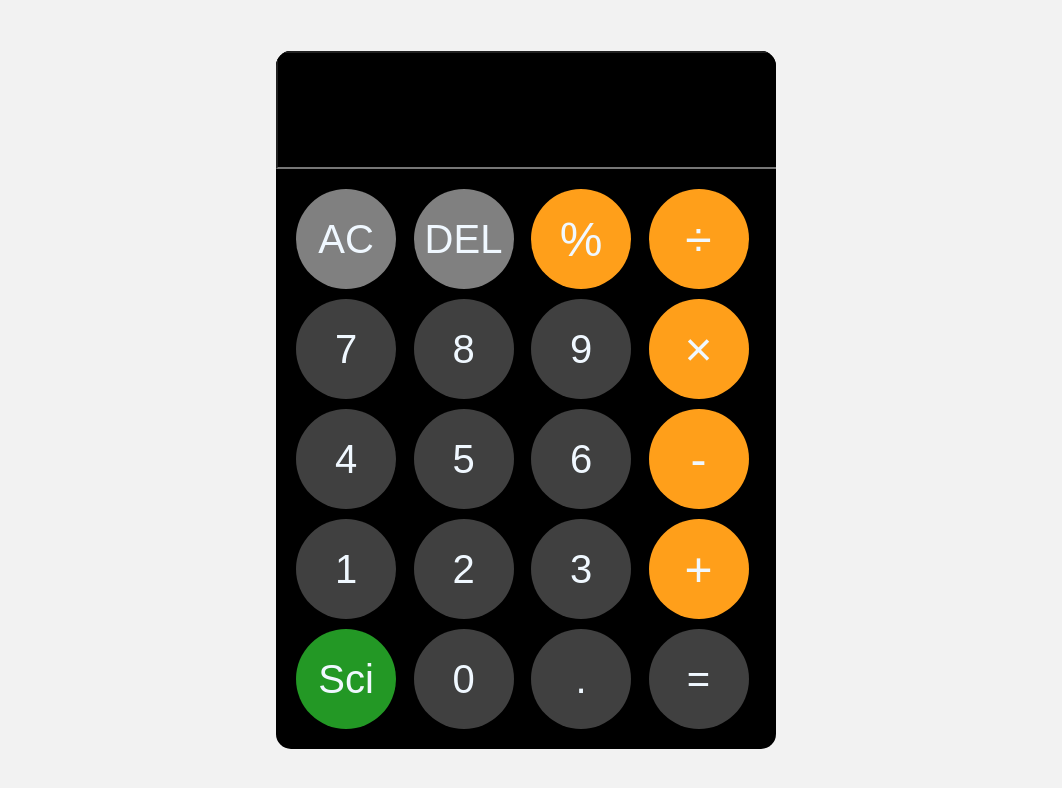
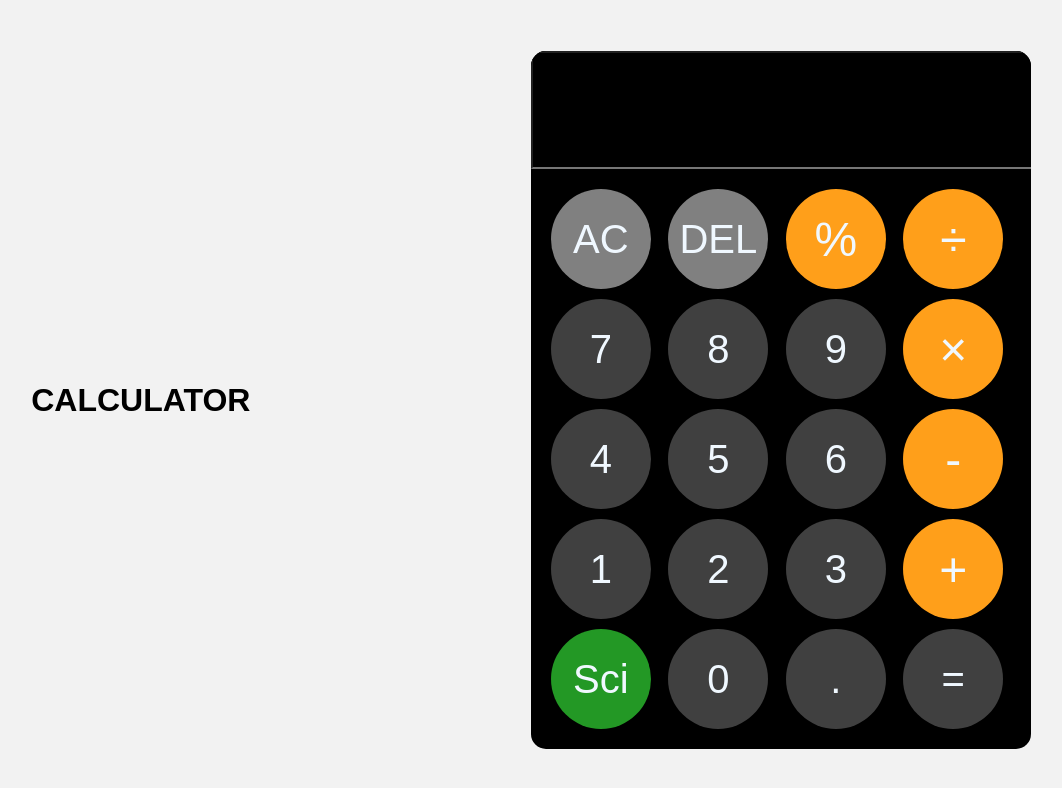
Before and after one commit to IamHari01/Femtosoft, a plain HTML site: page Calculator/index.html in a window 1280 px wide. Shown: the whole page, without its empty margins (114-1176 px from the left). Drawn offline with Linux system fonts and the light colour scheme.

Commit message:
added the modification

```diff
--- a/Calculator/index.html
+++ b/Calculator/index.html
@@ -8,7 +8,7 @@
 
 </head>
 <body>
-    <!-- <h1>CALCULATOR</h1> -->
+    <h1>CALCULATOR</h1>
     <div id="calculator">
 
 
--- a/Calculator/style.css
+++ b/Calculator/style.css
@@ -12,7 +12,7 @@ button{
 body{
     margin: 0;
     display: flex;
-    justify-content: center;
+    justify-content:space-around;
     align-items: center;
     background-color: hsl(0, 0%, 95%);
 
```
